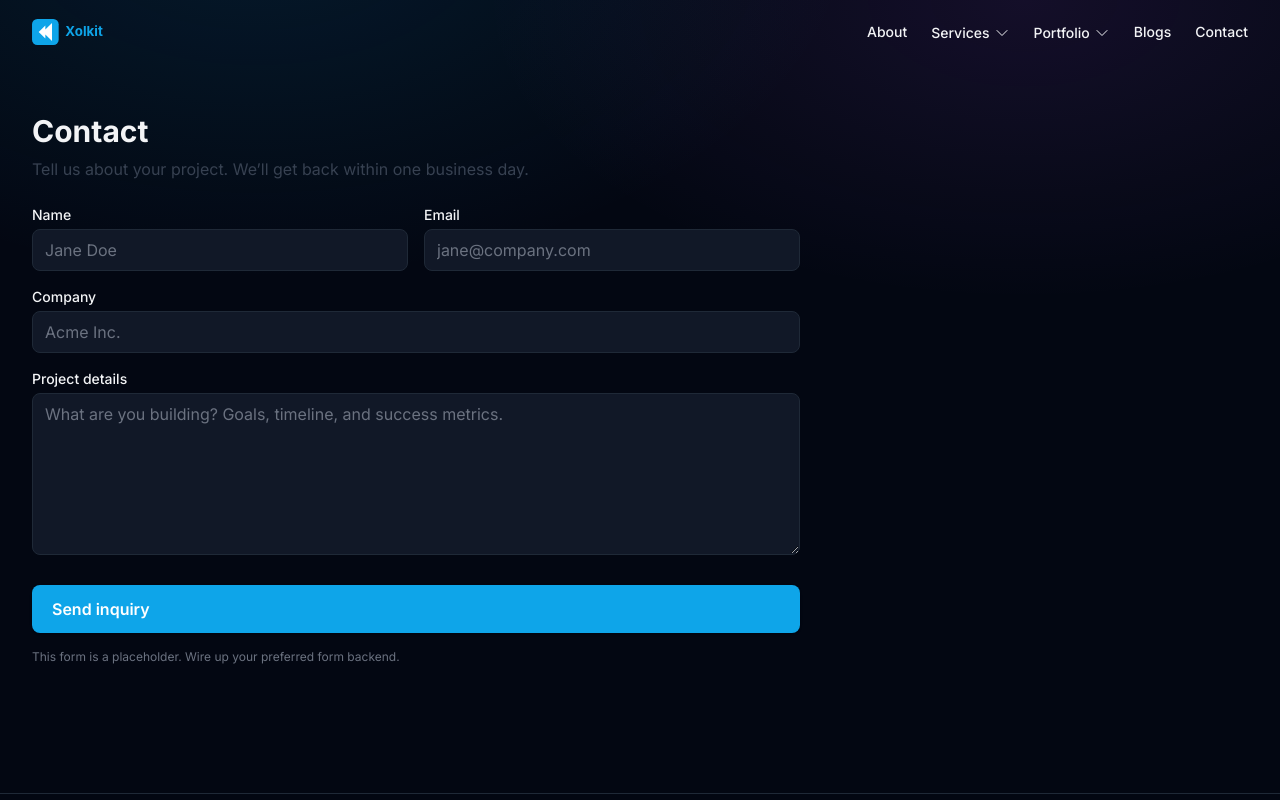
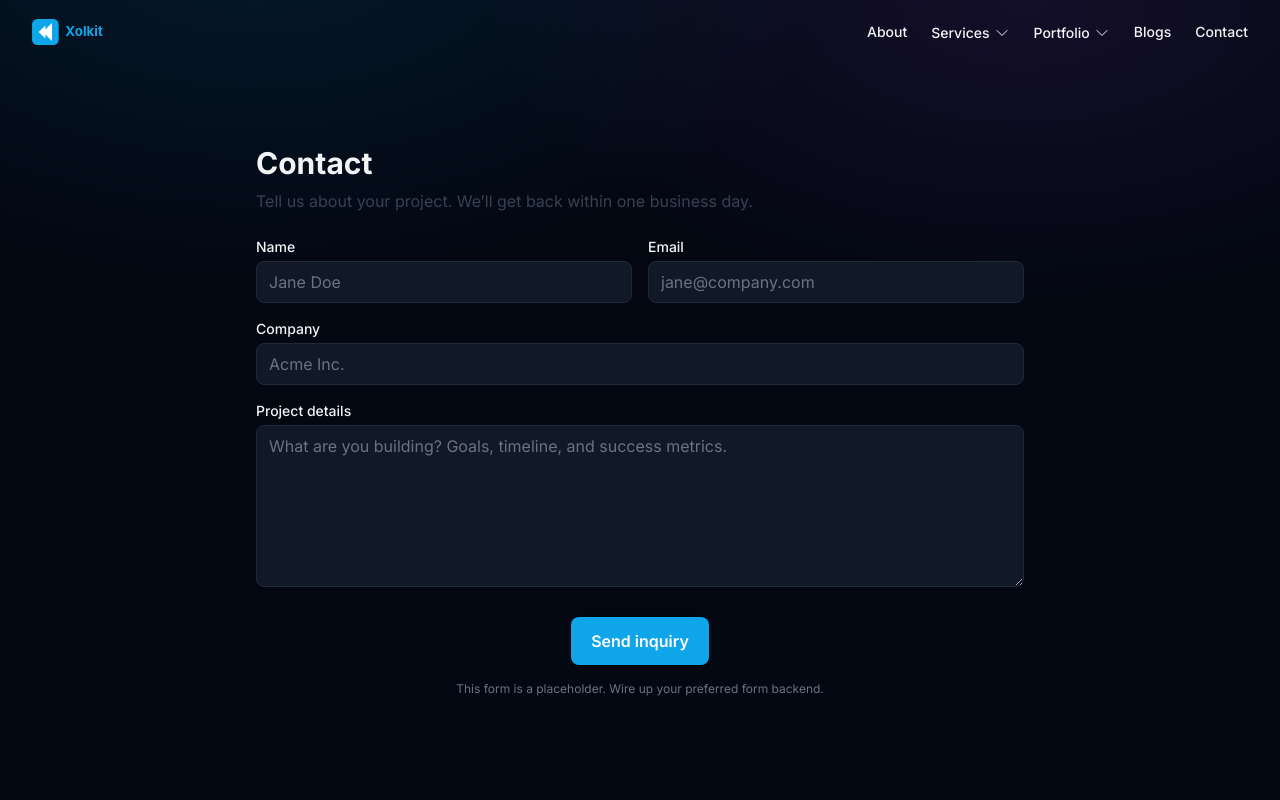
Before and after one commit to shahrukh-tanveer/xolkitweb, a Next.js app: page /contact in a window 1280 px wide. Shown: the top 800 px of the page. Built offline with nearby package versions, Linux system fonts and the light colour scheme.

Commit message:
Dark theme UI + contact form centered

```diff
--- a/app/contact/page.js
+++ b/app/contact/page.js
@@ -2,7 +2,7 @@ export const metadata = { title: "Contact" };
 
 export default function ContactPage() {
   return (
-    <section className="py-12 max-w-3xl">
+    <section className="py-6 max-w-3xl mx-auto my-14">
       <h1 className="text-3xl font-bold">Contact</h1>
       <p className="mt-2 text-gray-700">Tell us about your project. We’ll get back within one business day.</p>
       <form className="mt-6 grid grid-cols-1 gap-4">
@@ -24,8 +24,8 @@ export default function ContactPage() {
           <label className="block text-sm font-medium">Project details</label>
           <textarea rows="6" className="mt-1 w-full rounded-lg border border-gray-800 bg-gray-900 text-gray-100 placeholder:text-gray-500 px-3 py-2 focus:outline-none focus:ring-2 focus:ring-brand" placeholder="What are you building? Goals, timeline, and success metrics." />
         </div>
-        <button type="button" className="mt-2 inline-flex items-center rounded-lg bg-brand px-5 py-3 text-white font-semibold shadow hover:bg-brand-dark">Send inquiry</button>
-        <p className="text-xs text-gray-500">This form is a placeholder. Wire up your preferred form backend.</p>
+        <button type="button" className="w-max mx-auto mt-2 inline-flex items-center rounded-lg bg-brand px-5 py-3 text-white font-semibold shadow hover:bg-brand-dark">Send inquiry</button>
+        <p className="mx-auto text-xs text-gray-500">This form is a placeholder. Wire up your preferred form backend.</p>
       </form>
     </section>
   );
```
